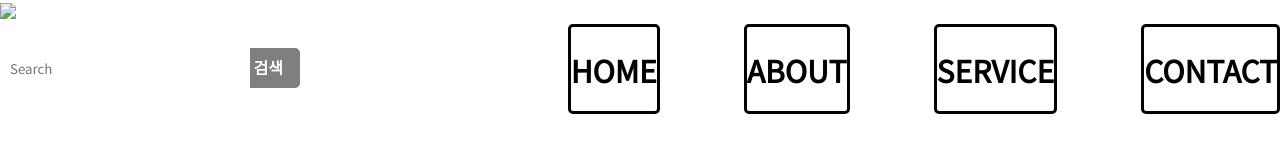
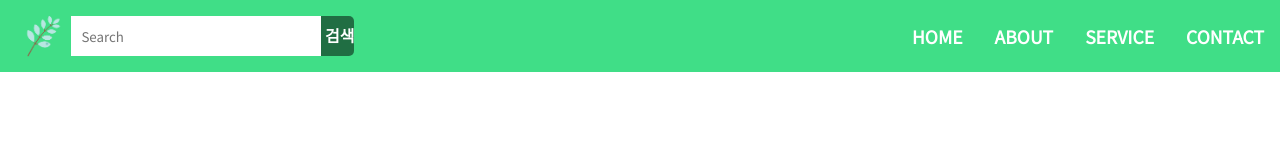
Before and after one commit to kimseonghyoek/LUS, a plain HTML site: page MainPG/home.html in a window 1280 px wide. Drawn offline with Linux system fonts and the light colour scheme.

Commit message:
design: update header

```diff
--- a/MainPG/home.html
+++ b/MainPG/home.html
@@ -1,29 +1,29 @@
 <!DOCTYPE html>
 <html lang="en">
   <head>
-    <meta charset="UTF-8">
+    <meta charset="UTF-8" />
     <title>LUS</title>
 
-    <link rel="stylesheet" href="/style.css">
+    <link rel="stylesheet" href="./style.css" />
 
-    <link rel="preconnect" href="https://fonts.googleapis.com">
-    <link rel="preconnect" href="https://fonts.gstatic.com" crossorigin>
-    <link href="https://fonts.googleapis.com/css2?family=Noto+Sans+KR&display=swap" rel="stylesheet">
-
+    <link rel="preconnect" href="https://fonts.googleapis.com" />
+    <link rel="preconnect" href="https://fonts.gstatic.com" crossorigin />
+    <link
+      href="https://fonts.googleapis.com/css2?family=Noto+Sans+KR&display=swap"
+      rel="stylesheet"
+    />
   </head>
 
   <body>
-    <div class="wrap">
-        <div class="intro_bg">
-            <div class="logo">
-                <img src="./logo.png"/>
-            </div>
     <div class="header">
+    <div class="item-1">
+        <img src="../asset/logo.png" />
         <div class="searchArea">
           <form>
-                        <input type="search" placeholder="Search">
+            <input type="search" placeholder="Search" />
             <span>검색</span>
           </form>
+        </div>
     </div>
       <ul class="nav">
         <li><a href="#">HOME</a></li>
@@ -31,9 +31,6 @@
         <li><a href="#">SERVICE</a></li>
         <li><a href="#">CONTACT</a></li>
       </ul>
-
-            </div>
-        </div>
     </div>
   </body>
 </html>
--- a/MainPG/style.css
+++ b/MainPG/style.css
@@ -1,3 +1,6 @@
+@import "../index.css";
+@import "../palette.css";
+
 *{
     font-family: 'Noto Sans KR', sans-serif;
     list-style: none;
@@ -8,28 +11,30 @@
     color:#000;
 }
 
-.intro_bg{
-    /* background-image: url(aaa.jpeg); */
-    width: 100%;
-    height:720px;
-    background-size: cover;
+.searchArea{
+    width: fit-content;
+    height: 40px;
+    border-radius: 5px;
+    background: rgba(0,0,0,0.5);
 }
 
-.logo {
-    background-image;
+.header{
+    background-color: var(--header);
+    display: flex;
+    width: 100vw;
+    height: 9vh;
+    margin: auto;
 }
-.searchArea{
-    width: 300px;
-    height: 40px;
-    border-radius: 5px;
-    margin-top: 24px;
-    background: rgba(0,0,0,0.5);
+
+.item-1 {
+    display: flex;
+    flex-direction: row;
+    align-items: center;
+    margin: 1rem;
 }
-.header{
-    display: flex;
-    width:1280px;
-    height: 90px;
-    margin: auto;
+
+img {
+    width: 10%;
 }
 
 .searchArea > form > input{
@@ -46,19 +51,25 @@
     font-weight: bold;
     cursor: pointer;
 }
+
 .nav{
     display: flex;
     width: calc(1280px - 300px);
     justify-content: flex-end;
-    line-height: 86px;
-
-
 }
 
 .nav > li{
-    margin-left: 84px;
-    font-size: 30px;
-    font-weight: bolder;
-    border: solid black;
-    border-radius: 5px;
+    display: flex;
+    align-items: center;
+    padding: 1rem;
+    font-size: 1.1rem;
+    font-weight: bold;
 }
+
+.nav > li > a {
+    color: var(--white);
+}
+
+.nav > li > a:hover {
+    color: var(--mainColor);
+}
--- a/index.css
+++ b/index.css
@@ -1,4 +1,8 @@
 @import "palette.css";
+
+html {
+    height: 100vh;
+}
 
 h1 {
     color: var(--mainColor);
--- a/palette.css
+++ b/palette.css
@@ -2,4 +2,5 @@
     --white: #ffffff;
     --mainColor: #B8E6E1;
     --black: #000000;
+    --header: #40DE87
 }
```
Also changed, not shown: 1 other file. Lines whose indentation alone changed are shown as unchanged.
